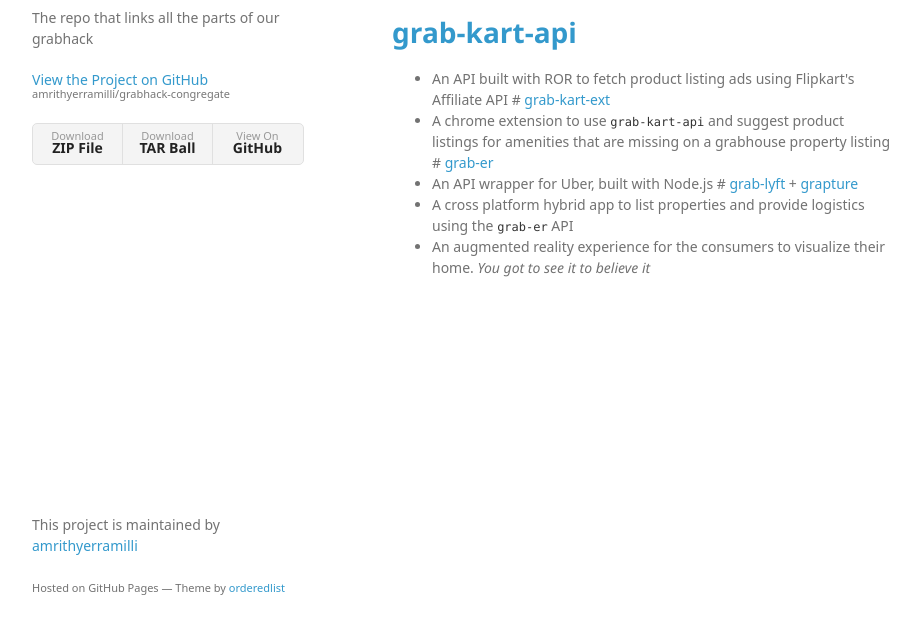
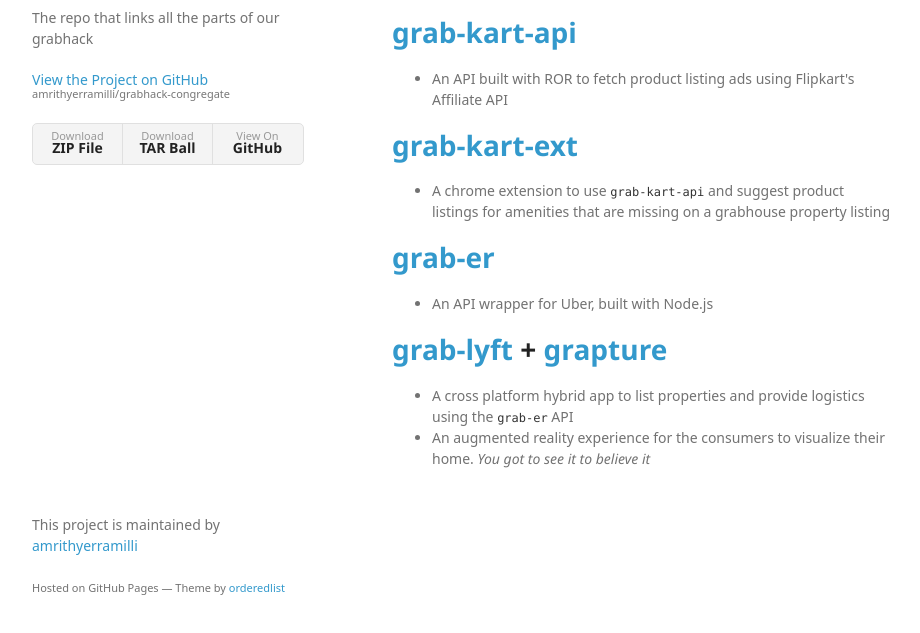
Before and after one commit to amrithyerramilli/grabhack-congregate, a plain HTML site: page index.html in a window 1280 px wide. Shown: the part 133-766 px from the top of the page, without its empty margins (178-1098 px from the left). Drawn offline with Linux system fonts and the light colour scheme; a web font is replaced by a local one.

Commit message:
Create gh-pages branch via GitHub

```diff
--- a/index.html
+++ b/index.html
@@ -38,19 +38,36 @@
 </h1>
 
 <ul>
-<li>An API built with ROR to fetch product listing ads using Flipkart's Affiliate API
-# <a href="https://github.com/anirudhkkw/grabhack-chrome-ext">grab-kart-ext</a>
-</li>
-<li>A chrome extension to use <code>grab-kart-api</code> and suggest product listings for amenities that are missing on a grabhouse property listing
-# <a href="https://github.com/amrithyerramilli/grabhack-logistics">grab-er</a>
-</li>
-<li>An API wrapper for Uber, built with Node.js
-# <a href="https://github.com/amrithyerramilli/grabhack-app">grab-lyft</a> + <a href="https://github.com/amrithyerramilli/grabhack-app">grapture</a>
-</li>
+<li>An API built with ROR to fetch product listing ads using Flipkart's Affiliate API</li>
+</ul>
+
+<h1>
+<a id="grab-kart-ext" class="anchor" href="#grab-kart-ext" aria-hidden="true"><span class="octicon octicon-link"></span></a><a href="https://github.com/anirudhkkw/grabhack-chrome-ext">grab-kart-ext</a>
+</h1>
+
+<ul>
+<li>A chrome extension to use <code>grab-kart-api</code> and suggest product listings for amenities that are missing on a grabhouse property listing</li>
+</ul>
+
+<h1>
+<a id="grab-er" class="anchor" href="#grab-er" aria-hidden="true"><span class="octicon octicon-link"></span></a><a href="https://github.com/amrithyerramilli/grabhack-logistics">grab-er</a>
+</h1>
+
+<ul>
+<li>An API wrapper for Uber, built with Node.js</li>
+</ul>
+
+<h1>
+<a id="grab-lyft--grapture" class="anchor" href="#grab-lyft--grapture" aria-hidden="true"><span class="octicon octicon-link"></span></a><a href="https://github.com/amrithyerramilli/grabhack-app">grab-lyft</a> + <a href="https://github.com/amrithyerramilli/grabhack-app">grapture</a>
+</h1>
+
+<ul>
 <li>A cross platform hybrid app to list properties and provide logistics using the <code>grab-er</code> API</li>
 <li>An augmented reality experience for the consumers to visualize their home. <em>You got to see it to believe it</em>
 </li>
 </ul>
+
+
       </section>
       <footer>
         <p>This project is maintained by <a href="https://github.com/amrithyerramilli">amrithyerramilli</a></p>
--- a/params.json
+++ b/params.json
@@ -1 +1 @@
-{"name":"grabhack-congregate","tagline":"The repo that links all the parts of our grabhack","body":"# grabhack-congregate\r\nThe repo that links all the parts of our winning hack at [Codesign](http://www.venturesity.com/challenge/id/117).\r\n# [grab-kart-api](https://github.com/anirudhkkw/grabhack-kart)\r\n* An API built with ROR to fetch product listing ads using Flipkart's Affiliate API\r\n# [grab-kart-ext](https://github.com/anirudhkkw/grabhack-chrome-ext)\r\n* A chrome extension to use `grab-kart-api` and suggest product listings for amenities that are missing on a grabhouse property listing\r\n# [grab-er](https://github.com/amrithyerramilli/grabhack-logistics)\r\n* An API wrapper for Uber, built with Node.js\r\n# [grab-lyft](https://github.com/amrithyerramilli/grabhack-app) + [grapture](https://github.com/amrithyerramilli/grabhack-app)\r\n* A cross platform hybrid app to list properties and provide logistics using the `grab-er` API\r\n* An augmented reality experience for the consumers to visualize their home. *You got to see it to believe it*\r\n","google":"UA-69576433-1","note":"Don't delete this file! It's used internally to help with page regeneration."}
+{"name":"grabhack-congregate","tagline":"The repo that links all the parts of our grabhack","body":"# grabhack-congregate\r\nThe repo that links all the parts of our winning hack at [Codesign](http://www.venturesity.com/challenge/id/117).\r\n\r\n# [grab-kart-api](https://github.com/anirudhkkw/grabhack-kart)\r\n* An API built with ROR to fetch product listing ads using Flipkart's Affiliate API\r\n\r\n# [grab-kart-ext](https://github.com/anirudhkkw/grabhack-chrome-ext)\r\n* A chrome extension to use `grab-kart-api` and suggest product listings for amenities that are missing on a grabhouse property listing\r\n\r\n# [grab-er](https://github.com/amrithyerramilli/grabhack-logistics)\r\n* An API wrapper for Uber, built with Node.js\r\n\r\n# [grab-lyft](https://github.com/amrithyerramilli/grabhack-app) + [grapture](https://github.com/amrithyerramilli/grabhack-app)\r\n* A cross platform hybrid app to list properties and provide logistics using the `grab-er` API\r\n* An augmented reality experience for the consumers to visualize their home. *You got to see it to believe it*\r\n\r\n<iframe src=\"https://docs.google.com/presentation/d/1018oOKs44aJKcUuw701q_yX8zfLmtnXoStCO-ckrxmM/embed?start=false&loop=false&delayms=3000\" frameborder=\"0\" width=\"480\" height=\"299\" allowfullscreen=\"true\" mozallowfullscreen=\"true\" webkitallowfullscreen=\"true\"></iframe>","google":"UA-69576433-1","note":"Don't delete this file! It's used internally to help with page regeneration."}
```
